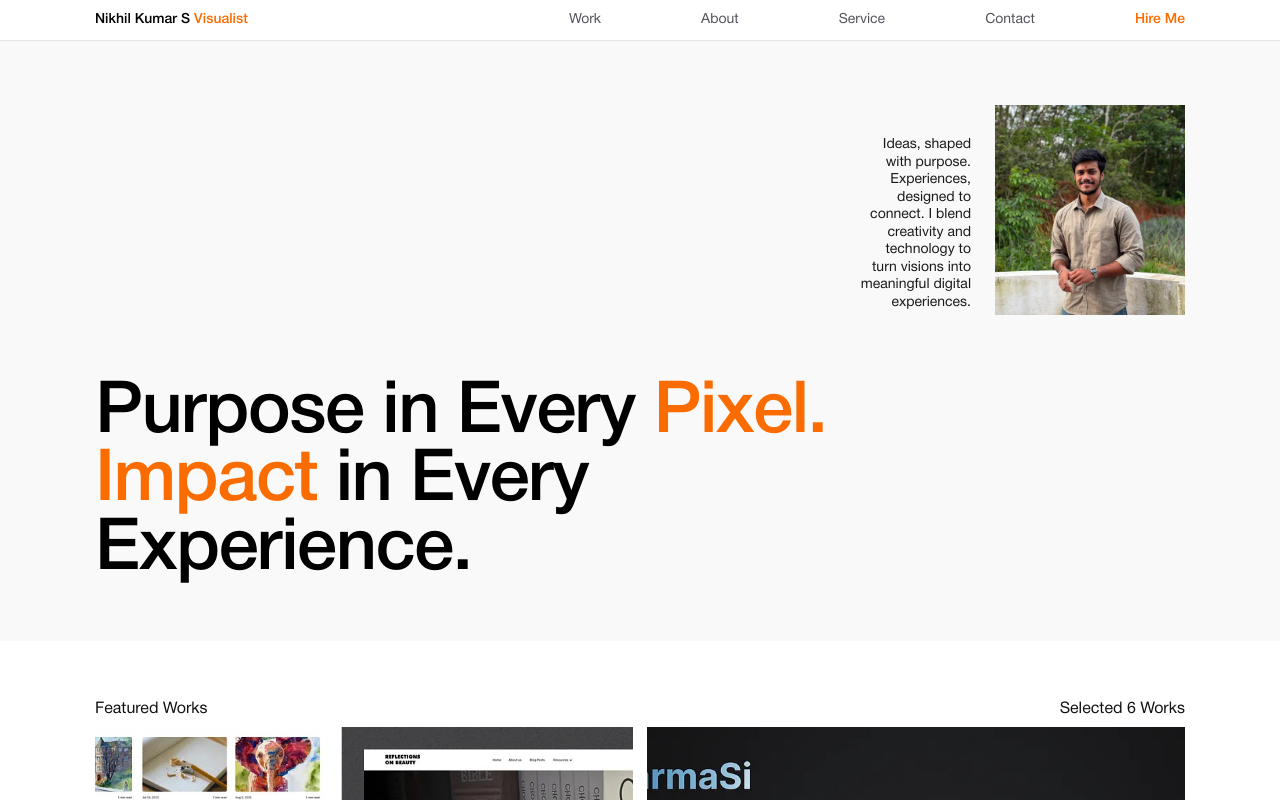
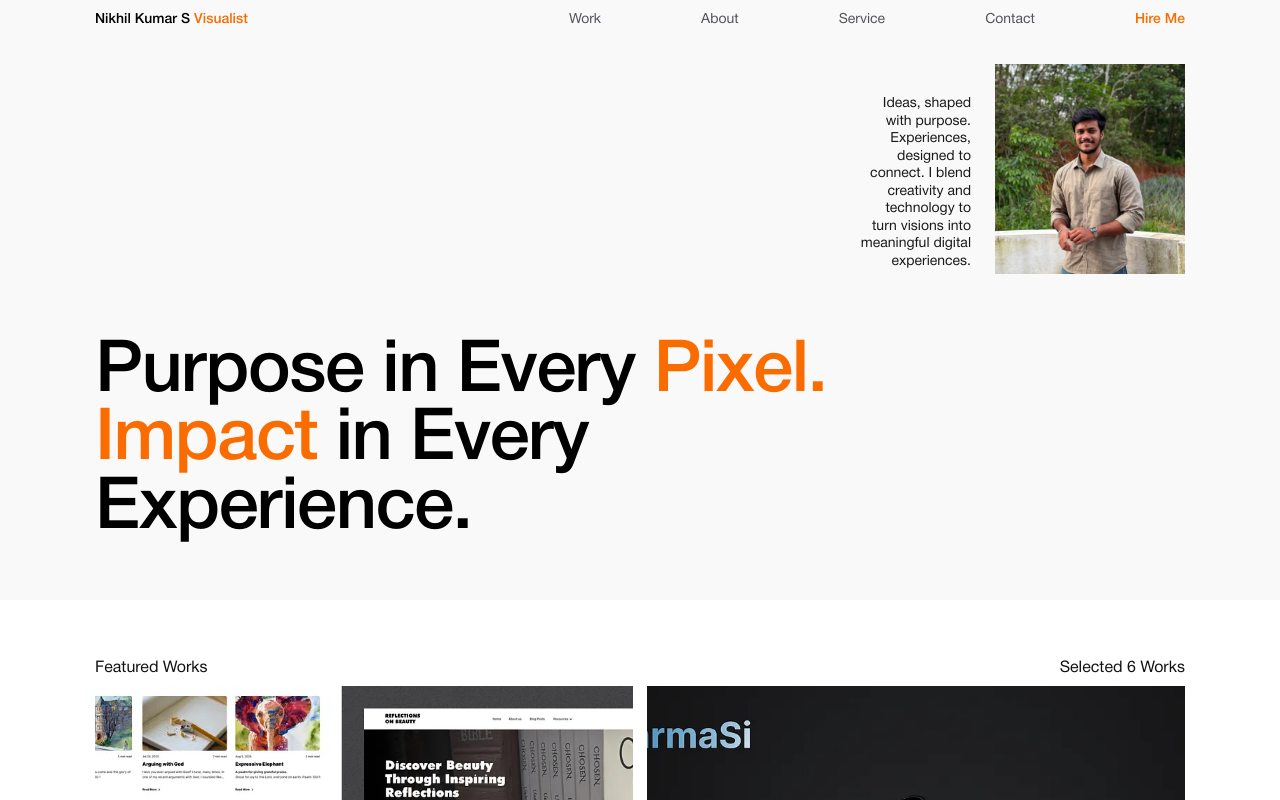
Before and after one commit to nikhilkumar202002/nikhil-my-portfolio, a Next.js app: page / in a window 1280 px wide. Shown: the top 800 px of the page. Built offline with nearby package versions, Linux system fonts and the light colour scheme.

Commit message:
Implement scroll effect in Navbar and add lenis dependency for smooth scrolling

```diff
--- a/app/component/layout/Navbar.tsx
+++ b/app/component/layout/Navbar.tsx
@@ -1,4 +1,7 @@
+"use client";
+
 import Link from "next/link";
+import { useEffect, useState } from "react";
 
 const navItems = [
   { label: "Work", href: "#work" },
@@ -8,8 +11,27 @@ const navItems = [
 ];
 
 const Navbar = () => {
+  const [isScrolled, setIsScrolled] = useState(false);
+
+  useEffect(() => {
+    const handleScroll = () => {
+      setIsScrolled(window.scrollY > 0);
+    };
+
+    handleScroll();
+    window.addEventListener("scroll", handleScroll, { passive: true });
+
+    return () => window.removeEventListener("scroll", handleScroll);
+  }, []);
+
   return (
-    <nav className="sticky top-0 z-50 w-full border-b border-black/10 bg-white">
+    <nav
+      className={`fixed left-0 top-0 z-50 w-full transition-colors duration-200 ${
+        isScrolled
+          ? "border-b border-black/10 bg-white"
+          : "border-b border-transparent bg-transparent"
+      }`}
+    >
       <div className="site-container">
         <div className="flex h-10 items-center gap-4 text-[14px] leading-none">
           <Link
--- a/package.json
+++ b/package.json
@@ -9,6 +9,7 @@
     "lint": "eslint"
   },
   "dependencies": {
+    "lenis": "^1.3.26",
     "next": "16.3.0",
     "react": "19.2.8",
     "react-dom": "19.2.8",
```
Also changed, not shown: 1 other file (tests, documents, lock files or other folders).
